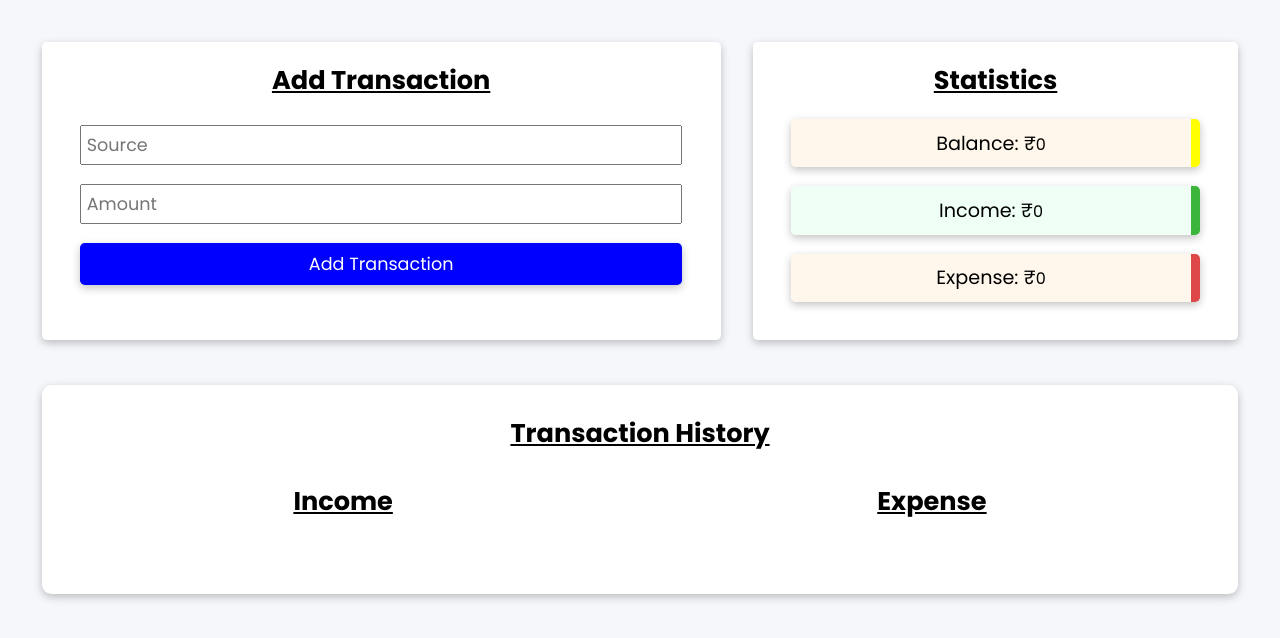
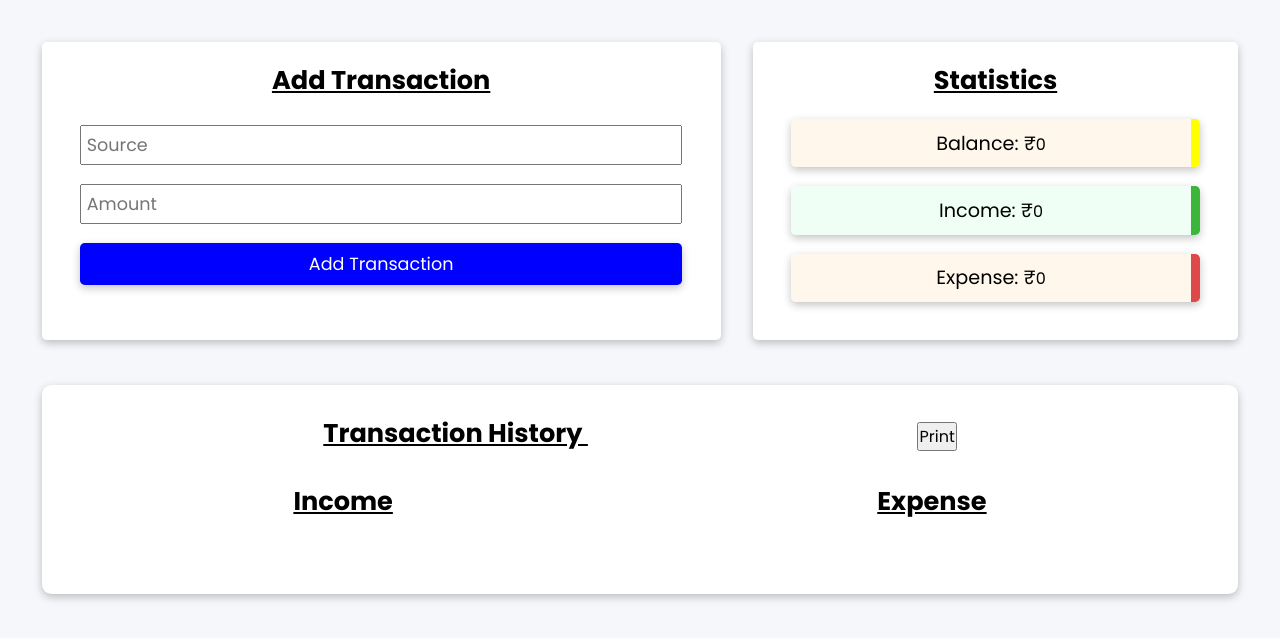
Before and after one commit to realarvins/budget-tracker, a plain HTML site: page index.html in a window 1280 px wide. Shown: the part 120-758 px from the top of the page. Drawn offline with nearby package versions, Linux system fonts and the light colour scheme.

Commit message:
update Print function

```diff
--- a/index.html
+++ b/index.html
@@ -17,14 +17,14 @@
             <div class="inner-wrap">
                 <section class="heading">
                     <p class="title">Budget-Tracker</p>
-                    <p class="sub-title">Track Your Transaction</p>
+                    <p class="sub-title" >Track Your Transaction</p>
                 </section>
 
                 <section class="trans-control">
                     <div class="action">
                         <h3>Add Transaction</h3>
 
-                        <form class="add">
+                        <form class="add" >
                             <input type="text" name="source" placeholder="Source" autocomplete="off" required>
                             <input type="number" name="amount" placeholder="Amount" autocomplete="off" required>
                             <input type="submit" value="Add Transaction">
@@ -45,7 +45,8 @@
                 </section>
 
                 <section class="trans-history">
-                    <h3>Transaction History</h3>
+                    <h3>Transaction History <button type="button" onclick="window.print()">Print</button></h3>
+
                     <div class="records">
 
                         <div class="income">
@@ -64,7 +65,7 @@
 
                         <div class="expense">
                             <h3>Expense</h3>
-                            <ul class="expense-list">
+                            <ul class="expense-list" >
                                 <!-- <li data-id="">
                                     <p>
                                         <span>Streaming Room</span>
--- a/index.js
+++ b/index.js
@@ -5,6 +5,8 @@ const expenseList = document.querySelector('ul.expense-list');
 const balace = document.getElementById("balance");
 const income = document.getElementById("income");
 const  expense = document.getElementById("expense");
+
+
 
 //to fixed  the error when we refresh the page if use to ternary operator to fixed the data in localStorage.
 let transactions = localStorage.getItem("transactions") !== null ? JSON.parse(localStorage.getItem("transactions")) : [];
@@ -118,3 +120,15 @@ function updateStatistics(){
     expense.textContent = updateExpense;
 }
 updateStatistics();
+
+// function pagePrint(transactionHistory){
+//   const printData = document.getElementById("transactionHistory");
+//   newWin = window.open("");
+//   newWin.document.write(printData.outerHTML);
+//   newWin.print();
+//   newWin.close();
+// }
+
+function printContent() {
+  window.print()
+}
--- a/style.css
+++ b/style.css
@@ -119,6 +119,9 @@
         padding: 1.8rem 0rem;
         box-shadow: var(--box-shadow);
     }
+    .trans-history button{
+        margin-left: 20.6rem;
+    }
     .records{
         display: flex;
         justify-content: space-around;
```
